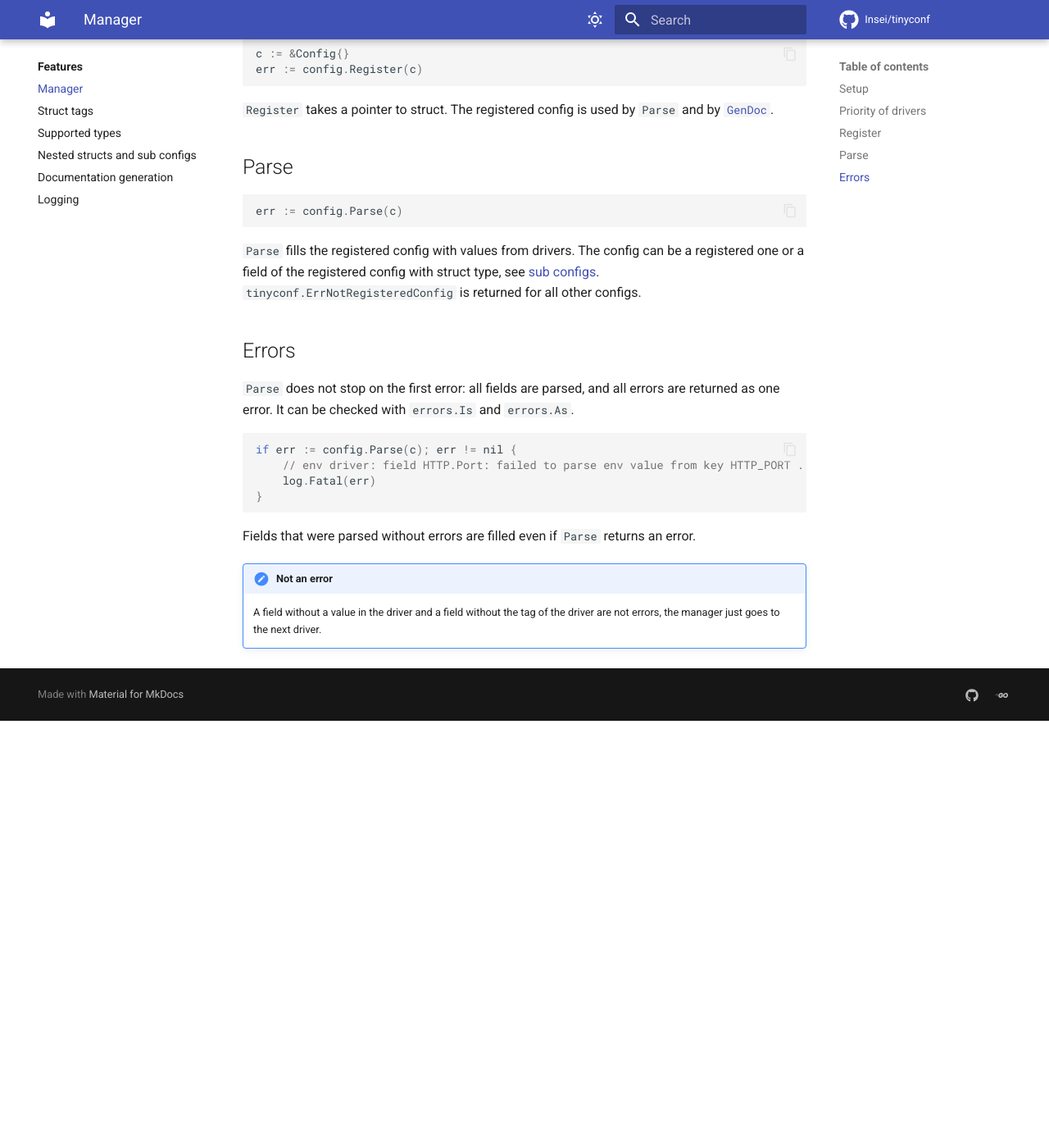
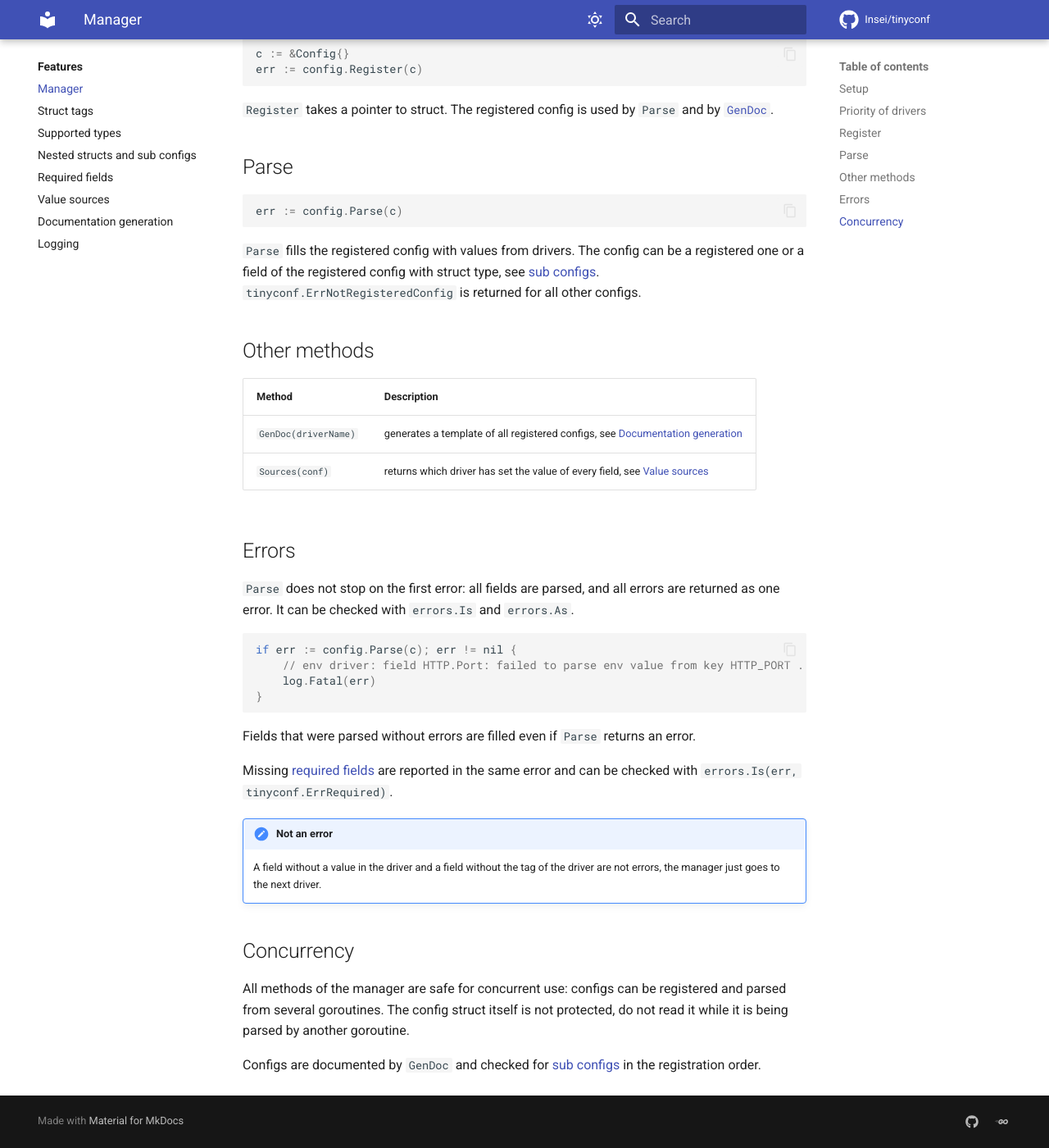
Before and after one commit to Insei/tinyconf, an MkDocs documentation site: the page built from docs/features/manager.md, in a window 1280 px wide and 1400 px high, scrolled down 996 px. Shown: the whole window at 82% size. Built offline with MkDocs 1.6.1 and Material for MkDocs 9.7.7, drawn with Linux system fonts in a browser that asks for light colours; comment, search, counter and statistics services are not loaded; before the commit the page ends 1875 px from its top, so only the background shows below that.

Commit message:
docs: describe required fields, value sources and concurrency of Manager
Signed-off-by: Dmitriy Aleksandrov <goodmobiledevices@gmail.com>

```diff
--- a/docs/features/manager.md
+++ b/docs/features/manager.md
@@ -43,6 +43,13 @@ err := config.Parse(c)
 
 `Parse` fills the registered config with values from drivers. The config can be a registered one or a field of the registered config with struct type, see [sub configs](structs.md#sub-configs). `tinyconf.ErrNotRegisteredConfig` is returned for all other configs.
 
+## Other methods
+
+| Method | Description |
+|---|---|
+| `GenDoc(driverName)` | generates a template of all registered configs, see [Documentation generation](gendoc.md) |
+| `Sources(conf)` | returns which driver has set the value of every field, see [Value sources](sources.md) |
+
 ## Errors
 
 `Parse` does not stop on the first error: all fields are parsed, and all errors are returned as one error. It can be checked with `errors.Is` and `errors.As`.
@@ -56,5 +63,13 @@ if err := config.Parse(c); err != nil {
 
 Fields that were parsed without errors are filled even if `Parse` returns an error.
 
+Missing [required fields](required.md) are reported in the same error and can be checked with `errors.Is(err, tinyconf.ErrRequired)`.
+
 !!! note "Not an error"
     A field without a value in the driver and a field without the tag of the driver are not errors, the manager just goes to the next driver.
+
+## Concurrency
+
+All methods of the manager are safe for concurrent use: configs can be registered and parsed from several goroutines. The config struct itself is not protected, do not read it while it is being parsed by another goroutine.
+
+Configs are documented by `GenDoc` and checked for [sub configs](structs.md#sub-configs) in the registration order.
--- a/mkdocs.yml
+++ b/mkdocs.yml
@@ -75,6 +75,8 @@ nav:
       - Struct tags: features/tags.md
       - Supported types: features/types.md
       - Nested structs and sub configs: features/structs.md
+      - Required fields: features/required.md
+      - Value sources: features/sources.md
       - Documentation generation: features/gendoc.md
       - Logging: features/logging.md
   - Drivers:
```
Also changed, not shown: docs/features/index.md (+4 -2 lines), docs/features/required.md (added, +44 -0 lines), docs/features/sources.md (added, +44 -0 lines), docs/features/structs.md (+1 -1 lines), docs/features/tags.md (+1 -0 lines), docs/index.md (+1 -1 lines).
